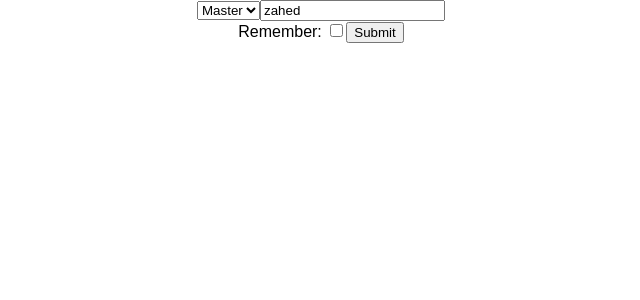
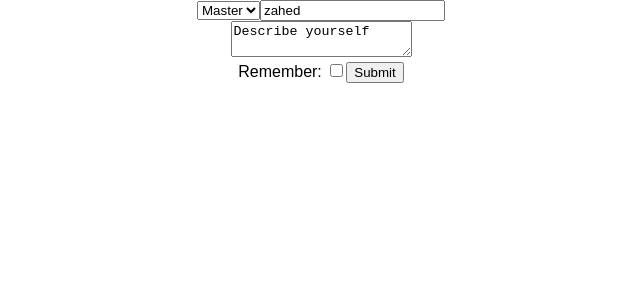
Before and after one commit to zahedshareef/practical-react, a React (Create React App) app: page / in a window 1280 px wide. Shown: the top 300 px of the page, without its empty margins (319-959 px from the left). Built offline with nearby package versions, Linux system fonts and the light colour scheme.

Commit message:
7.1 Optimizing react form

```diff
--- a/src/components/MyForm.js
+++ b/src/components/MyForm.js
@@ -4,40 +4,42 @@ export default class MyForm extends React.Component {
     state = {
         name: 'zahed',
         rememberMe: false,
-        title: 'Master'
+        title: 'Master',
+        description: 'Describe yourself'
     };
 
-    handleChange = (event, fieldname, isCheckbox) => {
+    handleChange = (event) => {
+        const isCheckbox = event.target.type === 'checkbox';
         console.log(isCheckbox ? event.target.checked : event.target.value);
         this.setState({
-            [fieldname]: isCheckbox ? event.target.checked : event.target.value
+            [event.target.name]: isCheckbox ? event.target.checked : event.target.value
         });
     };
 
-    handleSubmit = () => {
+    handleSubmit = (e) => {
+        e.preventDefault();
         console.log(this.state);
     };
 
     render() {
         return (
-            <div className="App">
+            <form onSubmit={this.handleSubmit}>
                 <div>
-                    <select value={this.state.title} onChange={(event) => this.handleChange(event, 'title')}>
+                    <select name="title" value={this.state.title} onChange={this.handleChange}>
                         <option>Mr</option>
                         <option>Mrs</option>
                         <option>Ms</option>
                         <option>Master</option>
                     </select>
-                    <input value={this.state.name} onChange={(event) => this.handleChange(event, 'name')} />
+                    <input name="name" value={this.state.name} onChange={this.handleChange} />
+                </div>
+                <div>
+                    <textarea name="description" value={this.state.description} onChange={this.handleChange} />
                 </div>
                 Remember:{' '}
-                <input
-                    type="checkbox"
-                    value={this.state.rememberMe}
-                    onChange={(event) => this.handleChange(event, 'checkbox', true)}
-                />
-                <button onClick={this.handleSubmit}>Submit</button>
-            </div>
+                <input name="rememberMe" type="checkbox" value={this.state.rememberMe} onChange={this.handleChange} />
+                <button type="submit">Submit</button>
+            </form>
         );
     }
 }
```
